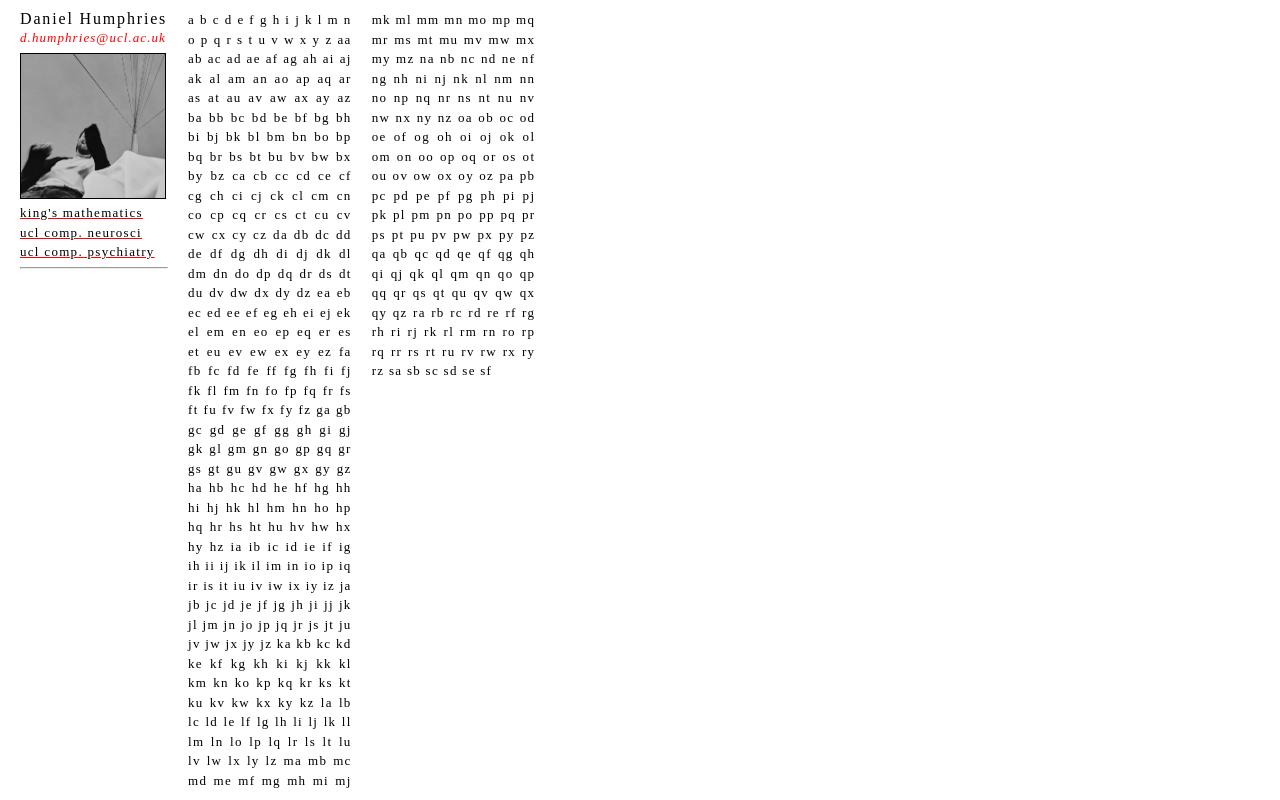
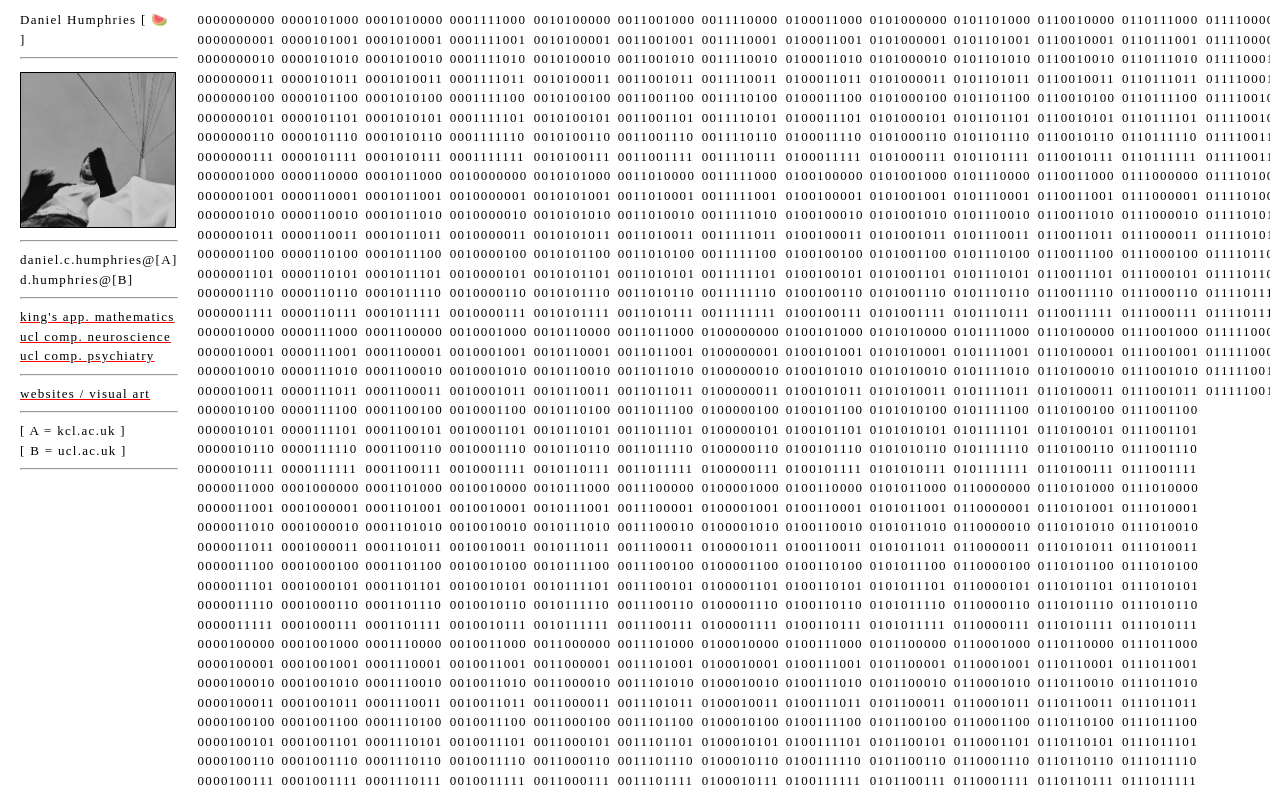
Before and after one commit to aufbau-io/NIELS, a SvelteKit app: page / in a window 1280 px wide. Built offline with nearby package versions, Linux system fonts and the light colour scheme.

Commit message:
edit website

```diff
--- a/src/routes/+layout.svelte
+++ b/src/routes/+layout.svelte
@@ -40,11 +40,11 @@
 	<meta name="description" content="Human." />
 	<meta
 		name="keywords"
-		content="Daniel Humphries, Dan Humphries, D.N. Humphries, Niels, Daniel Niels, UCL, d.humphries@ucl.ac.uk, Neuroscience, Graphics, Mathematics, Words, Machien Learning, AI, Computational Psychiatry"
+		content=""
 	/>
 	<meta name="author" content="Daniel Humphries" />
 	<meta name="viewport" content="width=device-width, initial-scale=1.0" />
-	<meta property="og:title" content="NIELS // DANIEL HUMPHRIES" />
+	<meta property="og:title" content="Daniel Humphries" />
 	<meta
 		property="og:description"
 		content="Daniel Humphries. Neuroscience, Graphics Engines, Rendering, Mathematics, Words."
@@ -54,15 +54,22 @@
 
 <main>
 		<div class="header">
-				<h2>Daniel Humphries</h2>
-				<!-- <p class="less-spacing">[ Niels for Art Things ]</p> -->
-				<p class="less-spacing">d.humphries@ucl.ac.uk</p>
-				<img src="niels_bw.jpg" alt="daniel niels humphries, this is my website." width=144 height = 144 />
-				<!-- <a href="https://aufbau.io"><p>websites/apps/graphics</p></a> -->
-				<a href="https://www.kcl.ac.uk/research/disordered-systems"><p>king's mathematics</p></a>
-				<a href="https://bushlab-ucl.github.io/"><p>ucl comp. neurosci</p></a>
+				<p>Daniel Humphries [ 🍉 ]</p>
+				<hr>
+				<img src="niels_bw.jpg" alt="daniel humphries, this is my website." width=154 height = 154 />
+				<hr>
+				<p>daniel.c.humphries@[A]</p>
+				<p>d.humphries@[B]</p>
+				<hr>
+				<a href="https://www.kcl.ac.uk/research/disordered-systems"><p>king's app. mathematics</p></a>
+				<a href="https://bushlab-ucl.github.io/"><p>ucl comp. neuroscience</p></a>
 				<a href="https://www.tcplab.org/home"><p>ucl comp. psychiatry</p></a>
-				<hr style="margin-top:5px;"/>
+				<hr>
+				<a href="https://aufbau.io"><p>websites / visual art</p></a>
+				<hr>
+				<p>[ A = kcl.ac.uk ]</p>
+				<p>[ B = ucl.ac.uk ]</p>
+				<hr>
 		</div>
 		<slot />
 </main>
@@ -89,12 +96,6 @@
 		margin-bottom: 0px;
 	}
 
-	.header p.less-spacing {
-		letter-spacing: 0.082em;
-		color: red;
-		font-style: italic;
-	}
-
 	img {
 			border: 1px solid black;
 			margin: 5px 0 0px 0;
@@ -103,9 +104,8 @@
 
 	h2 {
 			padding-left: 0px;
-			font-size: 16px;
+			font-size: 12px;
 			font-weight: normal;
-			letter-spacing: 0.115em;
 
 	}
 
--- a/src/routes/+page.svelte
+++ b/src/routes/+page.svelte
@@ -1,16 +1,18 @@
 <script>
 	let allWords = '';
 	let displayIndex = 0;
-	const maxWordLength = 3; // Adjustable maximum word length
+	const maxWordLength = 10; // was 8, now 10 places: 2^10 = 1024 words
 
-	// Function to generate words up to a specified length
+	// Function to generate words of exactly maxLength
 	function generateWords(maxLength) {
-			const alphabet = 'abcdefghijklmnopqrstuvwxyz';
+			const alphabet = '01';
 			let words = [];
-			for (let length = 1; length <= maxLength; length++) {
-					for (let combo of getCombinations(alphabet, length)) {
-							words.push(combo);
-					}
+			// Generating only full-length combos means every word is
+			// naturally zero-padded to the same width: 0000000000,
+			// 0000000001, ... 1111111111. (Padding shorter words to
+			// this width would just duplicate these.)
+			for (let combo of getCombinations(alphabet, maxLength)) {
+					words.push(combo);
 			}
 			return words;
 	}
@@ -53,7 +55,7 @@
 			overflow-y: auto; /* Enable vertical scrolling */
 			overflow-x: auto; /* Hide horizontal scrollbar */
 			padding-left: 20px;
-			column-width: 142px;
+			column-width: 64px;
 			column-gap: 20px;
 			height: 100%;
 			text-align: justify;
```
